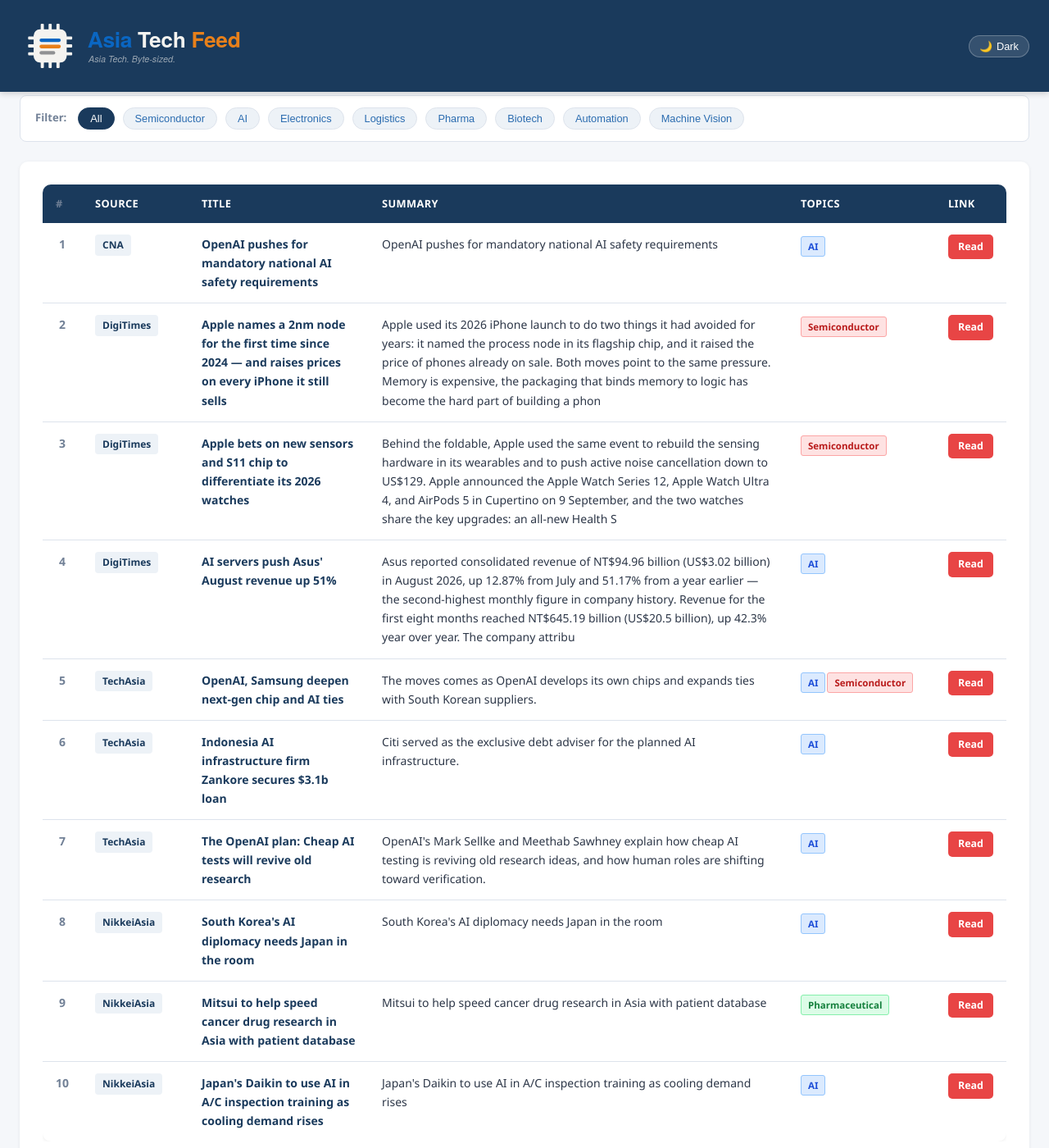
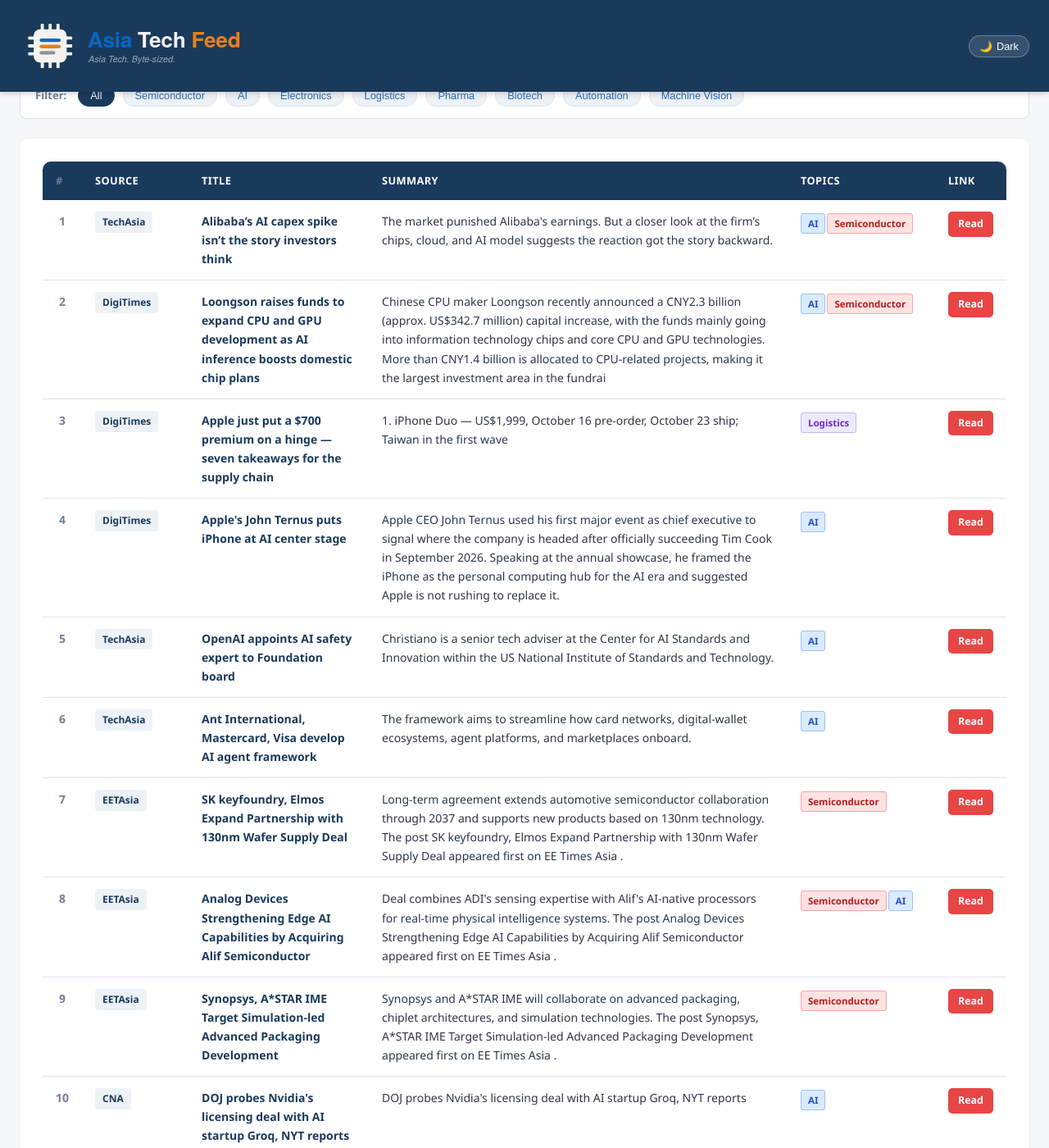
Before and after one commit to asiatechfeed/Asia-Tech-Feed, a Jekyll site: the page built from _posts/2026-09-10-asia-tech-news-digest.md, in a window 1280 px wide and 1400 px high, scrolled down 633 px. Shown: the whole window at 82% size. Built offline with Jekyll 4.4.1, drawn with Linux system fonts in a browser that asks for light colours; a script that is not in the unit is left out; some of the changed text lies outside the part shown.

Commit message:
📰 News digest 2026-09-10 (14 articles)

```diff
--- a/_posts/2026-09-10-asia-tech-news-digest.md
+++ b/_posts/2026-09-10-asia-tech-news-digest.md
@@ -1,16 +1,16 @@
 ---
 layout: post
 title: "Asia Tech News Digest - September 10, 2026"
-date: 2026-09-10 08:01:07 +0800
-articles_count: 10
-sources_count: 4
-sources: ["CNA", "DigiTimes", "NikkeiAsia", "TechAsia"]
+date: 2026-09-10 12:17:11 +0800
+articles_count: 14
+sources_count: 5
+sources: ["CNA", "DigiTimes", "EETAsia", "NikkeiAsia", "TechAsia"]
 csv_file: /assets/data/news-2026-09-10.tsv
-featured_title: "OpenAI pushes for mandatory national AI safety requirements"
-featured_url: "https://www.channelnewsasia.com/business/openai-pushes-mandatory-national-ai-safety-requirements-6374256"
-featured_source: "CNA"
-featured_summary: "OpenAI pushes for mandatory national AI safety requirements"
-featured_image: "https://dam.mediacorp.sg/image/upload/s--jIgcMRA3--/c_fill,g_auto,h_676,w_1200/fl_relative,g_south_east,l_mediacorp:cna:watermark:2024-04:reuters_1,w_0.1/f_auto,q_auto/v1/one-cms/core/2026-09-09T234825Z_2_LYNXMPEM8823W_RTROPTP_3_OPENAI-SOUTHKOREA.JPG?itok=l3G_u4lk"
+featured_title: "Alibaba\u2019s AI capex spike isn\u2019t the story investors think"
+featured_url: "https://www.techinasia.com/alibabas-capex-spike-story-investors"
+featured_source: "TechAsia"
+featured_summary: "The market punished Alibaba's earnings. But a closer look at the firm\u2019s chips, cloud, and AI model suggests the reaction got the story backward."
+featured_image: ""
 ---
 
 <table class="news-table">
@@ -27,83 +27,115 @@ featured_image: "https://dam.mediacorp.sg/image/upload/s--jIgcMRA3--/c_fill,g_au
 <tbody>
 <tr>
   <td class="col-num">1</td>
-  <td class="col-source"><span class="source-badge">CNA</span></td>
-  <td class="col-title"><span class="article-title">OpenAI pushes for mandatory national AI safety requirements</span></td>
-  <td class="col-summary">OpenAI pushes for mandatory national AI safety requirements</td>
-  <td class="col-tags"><span class="tag ai">AI</span></td>
-  <td class="col-link"><a class="btn-link" href="https://www.channelnewsasia.com/business/openai-pushes-mandatory-national-ai-safety-requirements-6374256" target="_blank" rel="noopener">Read</a></td>
+  <td class="col-source"><span class="source-badge">TechAsia</span></td>
+  <td class="col-title"><span class="article-title">Alibaba’s AI capex spike isn’t the story investors think</span></td>
+  <td class="col-summary">The market punished Alibaba's earnings. But a closer look at the firm’s chips, cloud, and AI model suggests the reaction got the story backward.</td>
+  <td class="col-tags"><span class="tag ai">AI</span><span class="tag semi">Semiconductor</span></td>
+  <td class="col-link"><a class="btn-link" href="https://www.techinasia.com/alibabas-capex-spike-story-investors" target="_blank" rel="noopener">Read</a></td>
 </tr>
 <tr>
   <td class="col-num">2</td>
   <td class="col-source"><span class="source-badge">DigiTimes</span></td>
-  <td class="col-title"><span class="article-title">Apple names a 2nm node for the first time since 2024 — and raises prices on every iPhone it still sells</span></td>
-  <td class="col-summary">Apple used its 2026 iPhone launch to do two things it had avoided for years: it named the process node in its flagship chip, and it raised the price of phones already on sale. Both moves point to the same pressure. Memory is expensive, the packaging that binds memory to logic has become the hard part of building a phon</td>
-  <td class="col-tags"><span class="tag semi">Semiconductor</span></td>
-  <td class="col-link"><a class="btn-link" href="https://www.digitimes.com/news/a20260910VL200/apple-iphone-2nm-2026-launch.html" target="_blank" rel="noopener">Read</a></td>
+  <td class="col-title"><span class="article-title">Loongson raises funds to expand CPU and GPU development as AI inference boosts domestic chip plans</span></td>
+  <td class="col-summary">Chinese CPU maker Loongson recently announced a CNY2.3 billion (approx. US$342.7 million) capital increase, with the funds mainly going into information technology chips and core CPU and GPU technologies. More than CNY1.4 billion is allocated to CPU-related projects, making it the largest investment area in the fundrai</td>
+  <td class="col-tags"><span class="tag ai">AI</span><span class="tag semi">Semiconductor</span></td>
+  <td class="col-link"><a class="btn-link" href="https://www.digitimes.com/news/a20260910PD216/loongson-cpu-gpu-development-technology.html" target="_blank" rel="noopener">Read</a></td>
 </tr>
 <tr>
   <td class="col-num">3</td>
   <td class="col-source"><span class="source-badge">DigiTimes</span></td>
-  <td class="col-title"><span class="article-title">Apple bets on new sensors and S11 chip to differentiate its 2026 watches</span></td>
-  <td class="col-summary">Behind the foldable, Apple used the same event to rebuild the sensing hardware in its wearables and to push active noise cancellation down to US$129. Apple announced the Apple Watch Series 12, Apple Watch Ultra 4, and AirPods 5 in Cupertino on 9 September, and the two watches share the key upgrades: an all-new Health S</td>
-  <td class="col-tags"><span class="tag semi">Semiconductor</span></td>
-  <td class="col-link"><a class="btn-link" href="https://www.digitimes.com/news/a20260910VL202/apple-foldable-2026-hardware-airpods.html" target="_blank" rel="noopener">Read</a></td>
+  <td class="col-title"><span class="article-title">Apple just put a $700 premium on a hinge — seven takeaways for the supply chain</span></td>
+  <td class="col-summary">1. iPhone Duo — US$1,999, October 16 pre-order, October 23 ship; Taiwan in the first wave</td>
+  <td class="col-tags"><span class="tag logis">Logistics</span></td>
+  <td class="col-link"><a class="btn-link" href="https://www.digitimes.com/news/a20260910VL210/iphone-apple-hinge-taiwan.html" target="_blank" rel="noopener">Read</a></td>
 </tr>
 <tr>
   <td class="col-num">4</td>
   <td class="col-source"><span class="source-badge">DigiTimes</span></td>
-  <td class="col-title"><span class="article-title">AI servers push Asus' August revenue up 51%</span></td>
-  <td class="col-summary">Asus reported consolidated revenue of NT$94.96 billion (US$3.02 billion) in August 2026, up 12.87% from July and 51.17% from a year earlier — the second-highest monthly figure in company history. Revenue for the first eight months reached NT$645.19 billion (US$20.5 billion), up 42.3% year over year. The company attribu</td>
+  <td class="col-title"><span class="article-title">Apple's John Ternus puts iPhone at AI center stage</span></td>
+  <td class="col-summary">Apple CEO John Ternus used his first major event as chief executive to signal where the company is headed after officially succeeding Tim Cook in September 2026. Speaking at the annual showcase, he framed the iPhone as the personal computing hub for the AI era and suggested Apple is not rushing to replace it.</td>
   <td class="col-tags"><span class="tag ai">AI</span></td>
-  <td class="col-link"><a class="btn-link" href="https://www.digitimes.com/news/a20260909PD249/asus-revenue-2026-pc-guidance.html" target="_blank" rel="noopener">Read</a></td>
+  <td class="col-link"><a class="btn-link" href="https://www.digitimes.com/news/a20260910PD223/apple-iphone-john-ternus-ceo-tim-cook.html" target="_blank" rel="noopener">Read</a></td>
 </tr>
 <tr>
   <td class="col-num">5</td>
   <td class="col-source"><span class="source-badge">TechAsia</span></td>
-  <td class="col-title"><span class="article-title">OpenAI, Samsung deepen next-gen chip and AI ties</span></td>
-  <td class="col-summary">The moves comes as OpenAI develops its own chips and expands ties with South Korean suppliers.</td>
-  <td class="col-tags"><span class="tag ai">AI</span><span class="tag semi">Semiconductor</span></td>
-  <td class="col-link"><a class="btn-link" href="https://www.techinasia.com/openai-plans-ai-deal-spacexbound-cursor" target="_blank" rel="noopener">Read</a></td>
+  <td class="col-title"><span class="article-title">OpenAI appoints AI safety expert to Foundation board</span></td>
+  <td class="col-summary">Christiano is a senior tech adviser at the Center for AI Standards and Innovation within the US National Institute of Standards and Technology.</td>
+  <td class="col-tags"><span class="tag ai">AI</span></td>
+  <td class="col-link"><a class="btn-link" href="https://www.techinasia.com/openai-limit-astras-advanced-cybersecurity-features" target="_blank" rel="noopener">Read</a></td>
 </tr>
 <tr>
   <td class="col-num">6</td>
   <td class="col-source"><span class="source-badge">TechAsia</span></td>
-  <td class="col-title"><span class="article-title">Indonesia AI infrastructure firm Zankore secures $3.1b loan</span></td>
-  <td class="col-summary">Citi served as the exclusive debt adviser for the planned AI infrastructure.</td>
+  <td class="col-title"><span class="article-title">Ant International, Mastercard, Visa develop AI agent framework</span></td>
+  <td class="col-summary">The framework aims to streamline how card networks, digital-wallet ecosystems, agent platforms, and marketplaces onboard.</td>
   <td class="col-tags"><span class="tag ai">AI</span></td>
-  <td class="col-link"><a class="btn-link" href="https://www.techinasia.com/indosat-nvidia-launch-ai-infrastructure-venture" target="_blank" rel="noopener">Read</a></td>
+  <td class="col-link"><a class="btn-link" href="https://www.techinasia.com/ant-international-launches-open-ai-payments-protocol" target="_blank" rel="noopener">Read</a></td>
 </tr>
 <tr>
   <td class="col-num">7</td>
-  <td class="col-source"><span class="source-badge">TechAsia</span></td>
-  <td class="col-title"><span class="article-title">The OpenAI plan: Cheap AI tests will revive old research</span></td>
-  <td class="col-summary">OpenAI's Mark Sellke and Meethab Sawhney explain how cheap AI testing is reviving old research ideas, and how human roles are shifting toward verification.</td>
-  <td class="col-tags"><span class="tag ai">AI</span></td>
-  <td class="col-link"><a class="btn-link" href="https://www.techinasia.com/openai-plan-cheap-ai-tests-revive-research" target="_blank" rel="noopener">Read</a></td>
+  <td class="col-source"><span class="source-badge">EETAsia</span></td>
+  <td class="col-title"><span class="article-title">SK keyfoundry, Elmos Expand Partnership with 130nm Wafer Supply Deal</span></td>
+  <td class="col-summary">Long-term agreement extends automotive semiconductor collaboration through 2037 and supports new products based on 130nm technology. The post SK keyfoundry, Elmos Expand Partnership with 130nm Wafer Supply Deal appeared first on EE Times Asia .</td>
+  <td class="col-tags"><span class="tag semi">Semiconductor</span></td>
+  <td class="col-link"><a class="btn-link" href="https://www.eetasia.com/sk-keyfoundry-elmos-expand-partnership-with-130nm-wafer-supply-deal/" target="_blank" rel="noopener">Read</a></td>
 </tr>
 <tr>
   <td class="col-num">8</td>
-  <td class="col-source"><span class="source-badge">NikkeiAsia</span></td>
-  <td class="col-title"><span class="article-title">South Korea's AI diplomacy needs Japan in the room</span></td>
-  <td class="col-summary">South Korea's AI diplomacy needs Japan in the room</td>
-  <td class="col-tags"><span class="tag ai">AI</span></td>
-  <td class="col-link"><a class="btn-link" href="https://asia.nikkei.com/opinion/south-korea-s-ai-diplomacy-needs-japan-in-the-room" target="_blank" rel="noopener">Read</a></td>
+  <td class="col-source"><span class="source-badge">EETAsia</span></td>
+  <td class="col-title"><span class="article-title">Analog Devices Strengthening Edge AI Capabilities by Acquiring Alif Semiconductor</span></td>
+  <td class="col-summary">Deal combines ADI's sensing expertise with Alif's AI-native processors for real-time physical intelligence systems. The post Analog Devices Strengthening Edge AI Capabilities by Acquiring Alif Semiconductor appeared first on EE Times Asia .</td>
+  <td class="col-tags"><span class="tag semi">Semiconductor</span><span class="tag ai">AI</span></td>
+  <td class="col-link"><a class="btn-link" href="https://www.eetasia.com/analog-devices-strengthening-edge-ai-capabilities-by-acquiring-alif-semiconductor/" target="_blank" rel="noopener">Read</a></td>
 </tr>
 <tr>
   <td class="col-num">9</td>
-  <td class="col-source"><span class="source-badge">NikkeiAsia</span></td>
-  <td class="col-title"><span class="article-title">Mitsui to help speed cancer drug research in Asia with patient database</span></td>
-  <td class="col-summary">Mitsui to help speed cancer drug research in Asia with patient database</td>
-  <td class="col-tags"><span class="tag bio">Pharmaceutical</span></td>
-  <td class="col-link"><a class="btn-link" href="https://asia.nikkei.com/business/pharmaceuticals/mitsui-to-help-speed-cancer-drug-research-in-asia-with-patient-database" target="_blank" rel="noopener">Read</a></td>
+  <td class="col-source"><span class="source-badge">EETAsia</span></td>
+  <td class="col-title"><span class="article-title">Synopsys, A*STAR IME Target Simulation-led Advanced Packaging Development</span></td>
+  <td class="col-summary">Synopsys and A*STAR IME will collaborate on advanced packaging, chiplet architectures, and simulation technologies. The post Synopsys, A*STAR IME Target Simulation-led Advanced Packaging Development appeared first on EE Times Asia .</td>
+  <td class="col-tags"><span class="tag semi">Semiconductor</span></td>
+  <td class="col-link"><a class="btn-link" href="https://www.eetasia.com/synopsys-astar-ime-target-simulation-led-advanced-packaging-development/" target="_blank" rel="noopener">Read</a></td>
 </tr>
 <tr>
   <td class="col-num">10</td>
+  <td class="col-source"><span class="source-badge">CNA</span></td>
+  <td class="col-title"><span class="article-title">DOJ probes Nvidia's licensing deal with AI startup Groq, NYT reports</span></td>
+  <td class="col-summary">DOJ probes Nvidia's licensing deal with AI startup Groq, NYT reports</td>
+  <td class="col-tags"><span class="tag ai">AI</span></td>
+  <td class="col-link"><a class="btn-link" href="https://www.channelnewsasia.com/business/doj-probes-nvidias-licensing-deal-ai-startup-groq-nyt-reports-6374416" target="_blank" rel="noopener">Read</a></td>
+</tr>
+<tr>
+  <td class="col-num">11</td>
+  <td class="col-source"><span class="source-badge">CNA</span></td>
+  <td class="col-title"><span class="article-title">Nvidia plans major expansion of data centre capacity in Australia to meet AI demand</span></td>
+  <td class="col-summary">Nvidia plans major expansion of data centre capacity in Australia to meet AI demand</td>
+  <td class="col-tags"><span class="tag ai">AI</span></td>
+  <td class="col-link"><a class="btn-link" href="https://www.channelnewsasia.com/business/nvidia-plans-major-expansion-data-centre-capacity-in-australia-meet-ai-demand-6374396" target="_blank" rel="noopener">Read</a></td>
+</tr>
+<tr>
+  <td class="col-num">12</td>
+  <td class="col-source"><span class="source-badge">CNA</span></td>
+  <td class="col-title"><span class="article-title">OpenAI pushes for mandatory national AI safety rules</span></td>
+  <td class="col-summary">OpenAI pushes for mandatory national AI safety rules</td>
+  <td class="col-tags"><span class="tag ai">AI</span></td>
+  <td class="col-link"><a class="btn-link" href="https://www.channelnewsasia.com/business/openai-pushes-mandatory-national-ai-safety-rules-6374256" target="_blank" rel="noopener">Read</a></td>
+</tr>
+<tr>
+  <td class="col-num">13</td>
   <td class="col-source"><span class="source-badge">NikkeiAsia</span></td>
-  <td class="col-title"><span class="article-title">Japan's Daikin to use AI in A/C inspection training as cooling demand rises</span></td>
-  <td class="col-summary">Japan's Daikin to use AI in A/C inspection training as cooling demand rises</td>
+  <td class="col-title"><span class="article-title">Alibaba takes on Anthropic with 50% cheaper e-commerce AI agent</span></td>
+  <td class="col-summary">Alibaba takes on Anthropic with 50% cheaper e-commerce AI agent</td>
   <td class="col-tags"><span class="tag ai">AI</span></td>
-  <td class="col-link"><a class="btn-link" href="https://asia.nikkei.com/business/companies/japan-s-daikin-to-use-ai-in-a-c-inspection-training-as-cooling-demand-rises" target="_blank" rel="noopener">Read</a></td>
+  <td class="col-link"><a class="btn-link" href="https://asia.nikkei.com/business/technology/artificial-intelligence/alibaba-takes-on-anthropic-with-50-cheaper-e-commerce-ai-agent" target="_blank" rel="noopener">Read</a></td>
+</tr>
+<tr>
+  <td class="col-num">14</td>
+  <td class="col-source"><span class="source-badge">NikkeiAsia</span></td>
+  <td class="col-title"><span class="article-title">Sumitomo partners with Sakana AI to push Japan-built AI model</span></td>
+  <td class="col-summary">Sumitomo partners with Sakana AI to push Japan-built AI model</td>
+  <td class="col-tags"><span class="tag ai">AI</span></td>
+  <td class="col-link"><a class="btn-link" href="https://asia.nikkei.com/business/technology/artificial-intelligence/sumitomo-partners-with-sakana-ai-to-push-japan-built-ai-model" target="_blank" rel="noopener">Read</a></td>
 </tr>
 </tbody>
 </table>
```
Also changed, not shown: _data/seen_urls.json (+15 -1 lines), _digest_meta.json (+22 -21 lines), assets/data/news-2026-09-10.tsv (+14 -10 lines), assets/data/search-index.json.
